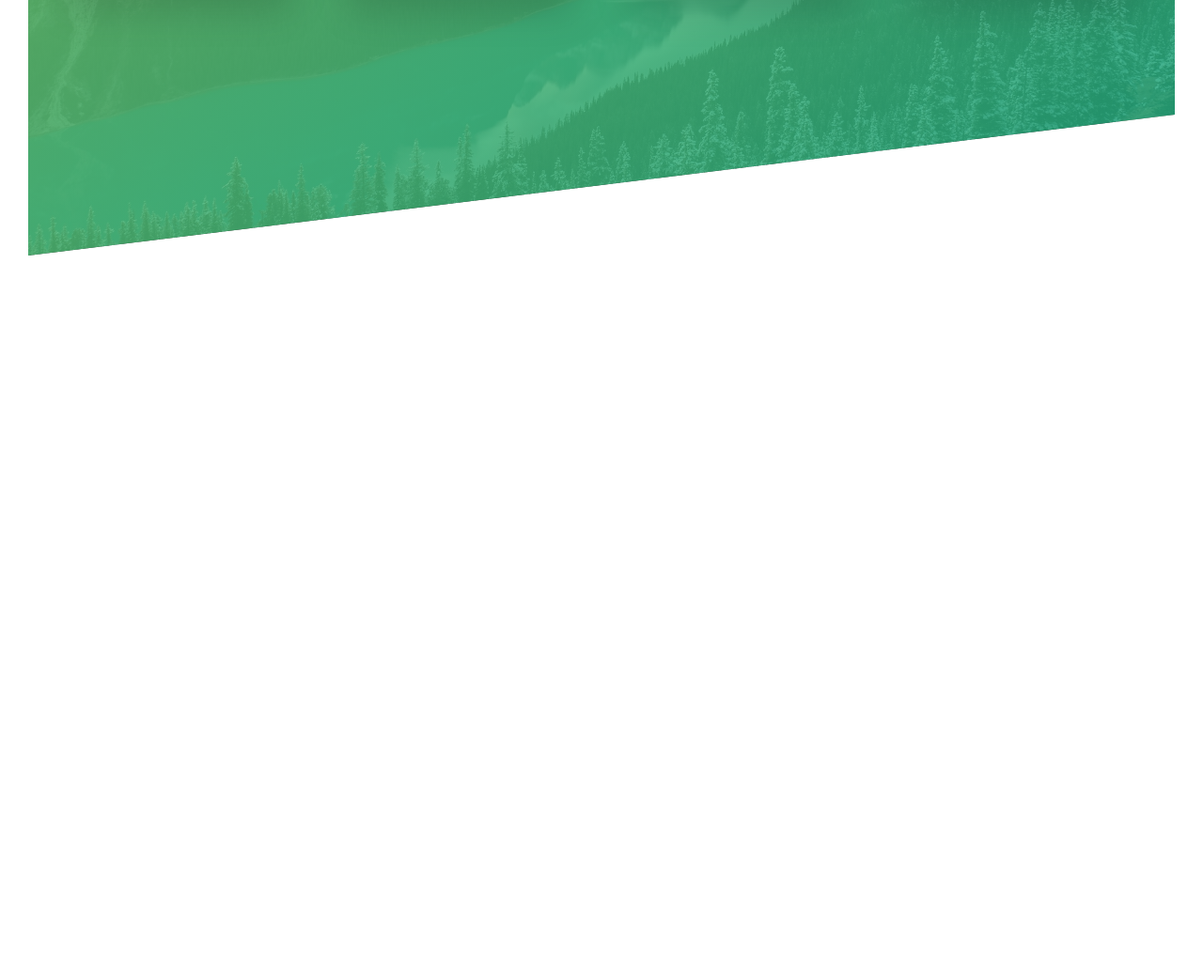
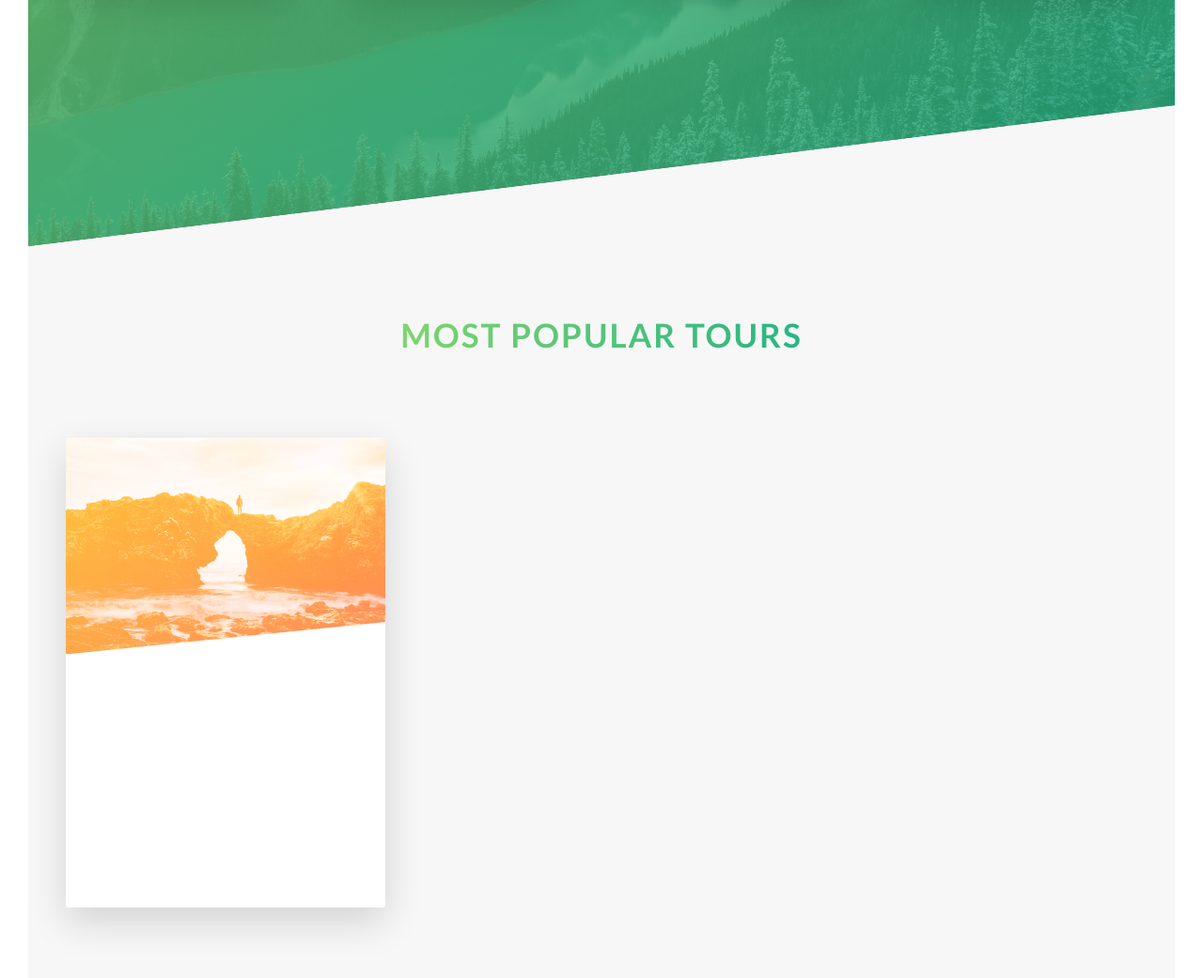
Before and after one commit to mohamedkbx/Natours-Landing-page, a website: page index.html in a window 1280 px wide. Shown: the part 2005-3046 px from the top of the page at 94% size. Before the commit the page ends 2277 px from the top, so only its background shows below. Drawn offline with Linux system fonts and the light colour scheme.

Commit message:
feat: Tours Section layout

```diff
--- a/index.html
+++ b/index.html
@@ -153,5 +153,23 @@
         </div>
       </div>
     </section>
+    <!-- tour Section -->
+    <section class="tours">
+      <div class="u-center-text u-margin-bottom-big">
+        <h2 class="heading__secondary">Most Popular Tours</h2>
+      </div>
+      <div class="row">
+        <div class="col-1-of-3">
+          <div class="card">
+            <div class="card__side card__side--front">
+              <div class="card__picture card__picture-1">&nbsp;</div>
+              <div class="card__heading">heading</div>
+              <div class="card__details">Deatails</div>
+            </div>
+            <div class="card__side card__side--back card__side--back-1">otherSide</div>
+          </div>
+        </div>
+      </div>
+    </section>
   </body>
 </html>
--- a/sass/abstracts/_variable.scss
+++ b/sass/abstracts/_variable.scss
@@ -2,6 +2,12 @@
 $color-primary: #55c57a;
 $color-primary-light: #7ed56f;
 $color-primary-dark: #28b485;
+
+$color-secondary-light: #ffb900;
+$color-secondary-dark: #ff7730;
+
+$color-tertiary-light: #2298ff;
+$color-tertiary-dark: #5643fa;
 
 $color-grey-light-1: #f7f7f7;
 $color-gray-dark: #777;
--- /dev/null
+++ b/sass/components/_card.scss
@@ -0,0 +1,65 @@
+.card {
+  perspective: 150rem;
+  -moz-perspective: 150rem;
+  position: relative;
+  height: 50rem;
+
+  &__side {
+    height: 50rem;
+    font-size: 1.5rem;
+    color: white;
+    transition: all 0.8s ease;
+    position: absolute;
+    top: 0;
+    left: 0;
+    width: 100%;
+    backface-visibility: hidden;
+    border-radius: 3px;
+    box-shadow: 0 1.5rem 4rem rgba($color-black, 0.15);
+    overflow: hidden;
+    &--front {
+      background-color: $color-White;
+    }
+
+    &--back {
+      transform: rotateY(180deg);
+
+      &-1 {
+        background-image: linear-gradient(
+          to right bottom,
+          $color-secondary-light,
+          $color-secondary-dark
+        );
+      }
+    }
+  }
+
+  &:hover &__side--front {
+    transform: rotateY(-180deg);
+  }
+
+  &:hover &__side--back {
+    transform: rotateY(0);
+  }
+
+  &__picture {
+    background-size: cover;
+    height: 23rem;
+    clip-path: polygon(0 0, 100% 0, 100% 85%, 0 100%);
+    background-blend-mode: screen;
+    &-1 {
+      background-image: linear-gradient(
+          to right bottom,
+          $color-secondary-light,
+          $color-secondary-dark
+        ),
+        url("../img/nat-5.jpg");
+    }
+    &-2 {
+      background-image: url("../img/nat-5.jpg");
+    }
+    &-3 {
+      background-image: url("../img/nat-5.jpg");
+    }
+  }
+}
--- a/sass/main.scss
+++ b/sass/main.scss
@@ -14,5 +14,6 @@
 @import "components/button";
 @import "components/composition";
 @import "components/feature-box";
+@import "components/card";
 
 @import "pages/home";
--- a/sass/pages/_home.scss
+++ b/sass/pages/_home.scss
@@ -13,7 +13,7 @@
     url(../../img/nat-4.jpg);
   background-size: cover; /* cover : what ever the h and w  the element is covered */
 
-  margin-top: -10rem;
+  margin-top: -11rem;
 
   transform: skewY(-7deg);
 
@@ -21,3 +21,9 @@
     transform: skewY(7deg);
   }
 }
+
+.tours {
+  background-color: $color-grey-light-1;
+  padding: 25rem 0 50rem 0;
+  margin-top: -11rem;
+}
```
Also changed, not shown: css/style.css.
